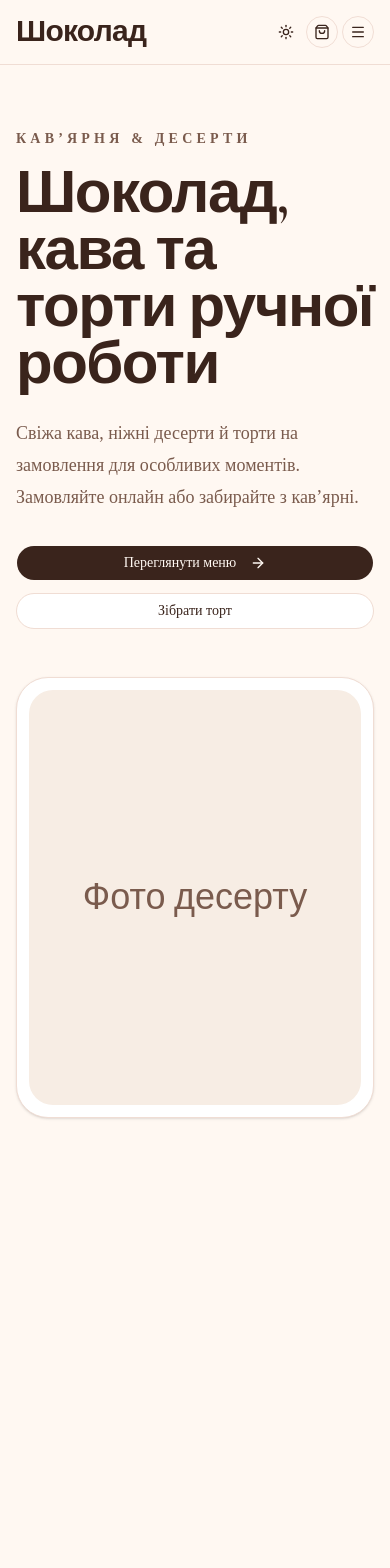
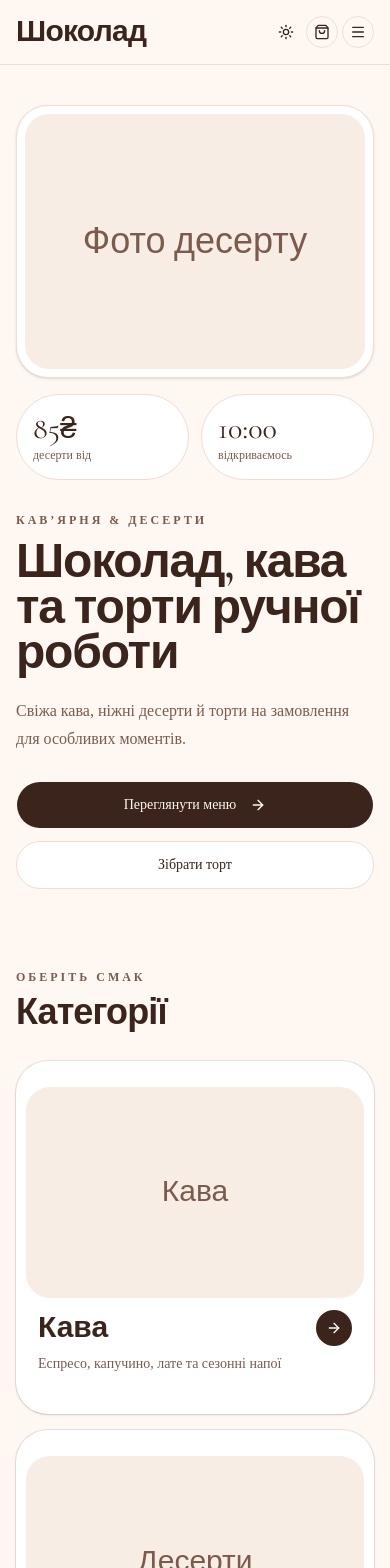
Before and after one commit to IGORPIDDEV/shokolad, a Next.js app: page / in a window 390 px wide. Shown: the top 1568 px of the page. Before the commit the page ends 1182 px from the top, so only its background shows below. Built offline with nearby package versions, Linux system fonts and the light colour scheme.

Commit message:
added categories section

```diff
--- a/src/app/page.tsx
+++ b/src/app/page.tsx
@@ -1,12 +1,16 @@
 import { Header } from "@/components/site/Header"
+
 import { Hero } from "@/features/landing/components/Hero"
+import { CategoriesSection } from "@/features/landing/components/CategoriesSection"
 
 export default function Home() {
   return (
     <>
       <Header />
+
       <main>
         <Hero />
+        <CategoriesSection />
       </main>
     </>
   )
--- /dev/null
+++ b/src/data/categories.ts
@@ -0,0 +1,31 @@
+export type Category = {
+  id: string
+  title: string
+  description: string
+  href: string
+  imageLabel: string
+}
+
+export const categories: Category[] = [
+  {
+    id: "coffee",
+    title: "Кава",
+    description: "Еспресо, капучино, лате та сезонні напої",
+    href: "/menu?category=coffee",
+    imageLabel: "Кава",
+  },
+  {
+    id: "desserts",
+    title: "Десерти",
+    description: "Ніжні тістечка, еклери та солодощі",
+    href: "/menu?category=desserts",
+    imageLabel: "Десерти",
+  },
+  {
+    id: "cakes",
+    title: "Торти",
+    description: "Торти на замовлення та святкові набори",
+    href: "/cakes",
+    imageLabel: "Торти",
+  },
+]
--- /dev/null
+++ b/src/features/landing/components/CategoriesSection.tsx
@@ -0,0 +1,74 @@
+import Link from "next/link"
+import { ArrowRight } from "lucide-react"
+
+import { categories } from "@/data/categories"
+import { Card, CardContent } from "@/components/ui/card"
+import { Container } from "@/components/shared/Container"
+
+export function CategoriesSection() {
+  return (
+    <section className="bg-background py-10 sm:py-16 lg:py-20">
+      <Container>
+        <div className="mb-7 flex items-end justify-between gap-4 sm:mb-10">
+          <div>
+            <p className="mb-2 text-xs font-semibold uppercase tracking-[0.25em] text-muted-foreground sm:text-sm">
+              Оберіть смак
+            </p>
+
+            <h2 className="font-heading text-4xl font-semibold tracking-tight text-foreground sm:text-6xl">
+              Категорії
+            </h2>
+          </div>
+
+          <Link
+            href="/menu"
+            className="hidden items-center text-sm font-semibold text-foreground transition hover:text-muted-foreground sm:inline-flex"
+          >
+            Усе меню
+            <ArrowRight className="ml-2 h-4 w-4" />
+          </Link>
+        </div>
+
+        <div className="grid gap-4 md:grid-cols-3">
+          {categories.map((category) => (
+            <Link key={category.id} href={category.href}>
+              <Card className="group overflow-hidden rounded-[2rem] border-border bg-card shadow-sm transition hover:-translate-y-1 hover:shadow-md">
+                <CardContent className="p-2.5 sm:p-3">
+                  <div className="flex aspect-[16/10] items-center justify-center rounded-[1.5rem] bg-muted md:aspect-[4/3]">
+                    <span className="font-heading text-3xl text-muted-foreground sm:text-4xl">
+                      {category.imageLabel}
+                    </span>
+                  </div>
+
+                  <div className="p-3 sm:p-4">
+                    <div className="mb-1.5 flex items-center justify-between gap-4">
+                      <h3 className="font-heading text-3xl font-semibold text-foreground sm:text-4xl">
+                        {category.title}
+                      </h3>
+
+                      <span className="flex h-9 w-9 shrink-0 items-center justify-center rounded-full bg-primary text-primary-foreground transition group-hover:translate-x-1 sm:h-10 sm:w-10">
+                        <ArrowRight className="h-4 w-4" />
+                      </span>
+                    </div>
+
+                    <p className="text-sm leading-6 text-muted-foreground">
+                      {category.description}
+                    </p>
+                  </div>
+                </CardContent>
+              </Card>
+            </Link>
+          ))}
+        </div>
+
+        <Link
+          href="/menu"
+          className="mt-5 inline-flex w-full items-center justify-center rounded-full border border-border bg-card px-5 py-3 text-sm font-semibold text-foreground sm:hidden"
+        >
+          Усе меню
+          <ArrowRight className="ml-2 h-4 w-4" />
+        </Link>
+      </Container>
+    </section>
+  )
+}
--- a/src/features/landing/components/Hero.tsx
+++ b/src/features/landing/components/Hero.tsx
@@ -5,25 +5,24 @@ import { Container } from "@/components/shared/Container"
 
 export function Hero() {
   return (
-    <section className="relative overflow-hidden bg-background py-16 sm:py-24">
+    <section className="relative overflow-hidden bg-background py-10 sm:py-16 lg:py-24">
       <Container>
-        <div className="grid items-center gap-12 lg:grid-cols-2">
-          <div>
-            <p className="mb-4 text-sm font-semibold uppercase tracking-[0.3em] text-muted-foreground">
+        <div className="grid items-center gap-8 lg:grid-cols-2 lg:gap-12">
+          <div className="order-2 lg:order-1">
+            <p className="mb-3 text-xs font-semibold uppercase tracking-[0.25em] text-muted-foreground sm:text-sm">
               Кавʼярня & десерти
             </p>
 
-            <h1 className="max-w-2xl font-heading text-6xl font-semibold leading-[0.95] tracking-tight text-foreground sm:text-7xl lg:text-8xl">
+            <h1 className="max-w-2xl font-heading text-5xl font-semibold leading-[0.95] tracking-tight text-foreground sm:text-6xl lg:text-8xl">
               Шоколад, кава та торти ручної роботи
             </h1>
 
-            <p className="mt-6 max-w-xl text-lg leading-8 text-muted-foreground">
+            <p className="mt-5 max-w-xl text-base leading-7 text-muted-foreground sm:text-lg sm:leading-8">
               Свіжа кава, ніжні десерти й торти на замовлення для особливих моментів.
-              Замовляйте онлайн або забирайте з кавʼярні.
             </p>
 
-            <div className="mt-8 flex flex-col gap-3 sm:flex-row">
-              <Button size="lg" className="rounded-full px-8">
+            <div className="mt-7 grid gap-3 sm:flex">
+              <Button size="lg" className="h-12 rounded-full px-8">
                 Переглянути меню
                 <ArrowRight className="ml-2 h-4 w-4" />
               </Button>
@@ -31,25 +30,32 @@ export function Hero() {
               <Button
                 size="lg"
                 variant="outline"
-                className="rounded-full bg-card px-8"
+                className="h-12 rounded-full bg-card px-8"
               >
                 Зібрати торт
               </Button>
             </div>
           </div>
 
-          <div className="relative">
-            <div className="rounded-[2rem] border border-border bg-card p-3 shadow-sm">
-              <div className="flex aspect-[4/5] items-center justify-center rounded-[1.5rem] bg-muted">
-                <span className="font-heading text-4xl text-muted-foreground">
+          <div className="order-1 lg:order-2">
+            <div className="rounded-[2rem] border border-border bg-card p-2 shadow-sm sm:p-3">
+              <div className="flex aspect-[4/3] items-center justify-center rounded-[1.5rem] bg-muted lg:aspect-[4/5]">
+                <span className="font-heading text-4xl text-muted-foreground sm:text-5xl">
                   Фото десерту
                 </span>
               </div>
             </div>
 
-            <div className="absolute -bottom-6 -left-6 hidden rounded-3xl border border-border bg-card p-5 shadow-sm sm:block">
-              <p className="font-heading text-3xl text-foreground">від 85₴</p>
-              <p className="text-sm text-muted-foreground">десерти щодня</p>
+            <div className="mt-4 grid grid-cols-2 gap-3 sm:hidden">
+              <div className="rounded-3xl border border-border bg-card p-4">
+                <p className="font-heading text-3xl text-foreground">85₴</p>
+                <p className="text-xs text-muted-foreground">десерти від</p>
+              </div>
+
+              <div className="rounded-3xl border border-border bg-card p-4">
+                <p className="font-heading text-3xl text-foreground">10:00</p>
+                <p className="text-xs text-muted-foreground">відкриваємось</p>
+              </div>
             </div>
           </div>
         </div>
```
